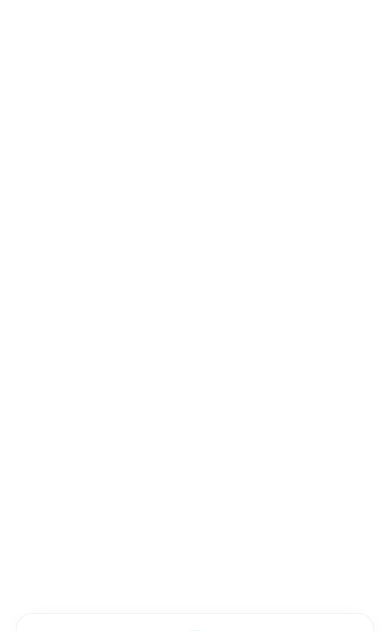
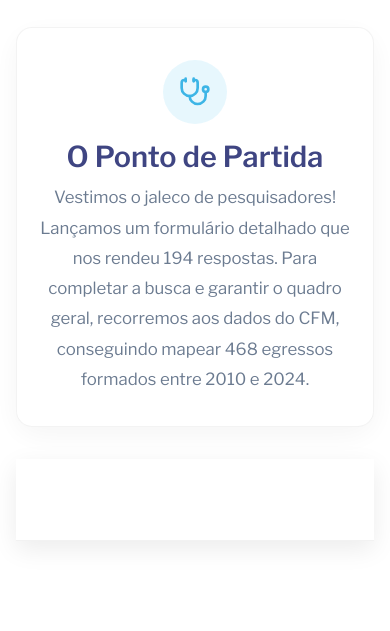
Before and after one commit to caiofeliperb/caiofeliperb.github.io, a React (Vite) app: page / in a window 390 px wide. Shown: the part 1366-1997 px from the top of the page. Built offline with nearby package versions, Linux system fonts and the light colour scheme.

Commit message:
fix(mobile): optimize layout, fix overlapping elements, remove spaces and add lazy loading

```diff
--- a/src/App.jsx
+++ b/src/App.jsx
@@ -1,13 +1,15 @@
-import React, { useState, useEffect } from 'react';
+import React, { useState, useEffect, Suspense, lazy } from 'react';
 import { DataProvider } from './context/DataContext';
 import { Sun, Moon } from 'lucide-react';
 
 import Hero from './components/Scrollytelling/Hero';
 import NarrativeMap from './components/Scrollytelling/NarrativeMap';
 import Specialties from './components/Scrollytelling/Specialties';
-import SocialCards from './components/Scrollytelling/SocialCards';
-import DashboardManager from './components/Dashboard/DashboardManager';
-import Footer from './components/Footer';
+
+// Lazy loading below-the-fold components to improve initial load time
+const SocialCards = lazy(() => import('./components/Scrollytelling/SocialCards'));
+const DashboardManager = lazy(() => import('./components/Dashboard/DashboardManager'));
+const Footer = lazy(() => import('./components/Footer'));
 
 import logoDark from './assets/uern_logo_branca.png';
 import logoLight from './assets/uern_logo_azul.png';
@@ -41,13 +43,14 @@
         <Hero />
         <NarrativeMap />
         <Specialties />
-        <SocialCards />
 
-        <div id="dashboard-section-wrapper">
-          <DashboardManager />
-        </div>
-
-        <Footer />
+        <Suspense fallback={<div style={{ textAlign: 'center', padding: '5rem', color: 'var(--text-muted)' }}>Carregando seções...</div>}>
+          <SocialCards />
+          <div id="dashboard-section-wrapper">
+            <DashboardManager />
+          </div>
+          <Footer />
+        </Suspense>
       </main>
     </DataProvider>
   );
--- a/src/components/Dashboard/Dashboard.css
+++ b/src/components/Dashboard/Dashboard.css
@@ -159,6 +159,13 @@
     }
 }
 
+@media (max-width: 768px) {
+    .dashboard-section {
+        margin-top: 6rem;
+        padding: var(--spacing-lg) 0 4rem;
+    }
+}
+
 @media (max-width: 600px) {
     .kpi-row {
         flex-direction: column;
--- a/src/components/Scrollytelling/Hero.css
+++ b/src/components/Scrollytelling/Hero.css
@@ -93,6 +93,10 @@
 }
 
 @media (max-width: 768px) {
+    .hero-section {
+        height: 155vh;
+    }
+
     .hero-metrics {
         flex-direction: column;
         gap: var(--spacing-md);
--- a/src/components/Scrollytelling/NarrativeMap.css
+++ b/src/components/Scrollytelling/NarrativeMap.css
@@ -118,6 +118,11 @@
 }
 
 @media (max-width: 768px) {
+    .narrative-intro {
+        min-height: auto;
+        padding: 5rem 1rem 3rem 1rem;
+    }
+
     .narrative-map-wrapper {
         flex-direction: column;
     }
@@ -125,33 +130,37 @@
     /* On mobile, map takes top half and sticks */
     .map-sticky {
         width: 100%;
-        height: 45vh;
-        /* Takes 45% of height */
+        height: auto;
+        max-height: 48vh;
+        /* Limit expansion */
         padding: var(--spacing-sm);
         top: 0;
         bottom: auto;
+        z-index: 20;
+        background: var(--bg-color);
+        box-shadow: 0 8px 24px rgba(0, 0, 0, 0.08);
+        border-bottom: 1px solid rgba(0, 0, 0, 0.05);
     }
 
     .narrative-scroll {
         width: 100%;
         padding: 0 var(--spacing-md);
-        margin-top: 45vh;
-        margin-bottom: 0;
-        /* Push start below map */
+        margin-top: 0;
     }
 
     .narrative-step {
-        /* Snaps to viewport on mobile per requirements */
-        scroll-snap-align: center;
+        /* Pushes text lower to not overlap with sticky map */
         min-height: 100vh;
         align-items: flex-start;
-        /* Align to top over map */
-        padding-top: 15vh;
-        padding-bottom: 10vh;
+        padding-top: 50vh;
+        padding-bottom: 20vh;
     }
 
     .step-content {
-        padding: var(--spacing-md);
+        padding: var(--spacing-lg) var(--spacing-md);
+        background: var(--bg-surface);
+        box-shadow: var(--glass-shadow);
+        border-radius: 16px;
     }
 }
 
@@ -174,69 +183,28 @@
 
 @media (max-width: 768px) {
     .infographics-wrapper {
-        gap: 0.8rem !important;
+        gap: 0.5rem !important;
         padding: 0 !important;
         justify-content: flex-start !important;
     }
 
     .info-card {
-        padding: 1rem 1.2rem !important;
-        gap: 1rem !important;
-        border-radius: 16px !important;
+        padding: 0.8rem 1rem !important;
+        gap: 0.8rem !important;
+        border-radius: 12px !important;
     }
 
     .info-card h3 {
-        font-size: 1.8rem !important;
+        font-size: 1.6rem !important;
         letter-spacing: -1px !important;
-    }
-
-    .info-card p,
-    .card-ny p {
-        font-size: 0.95rem !important;
-        line-height: 1.15 !important;
-    }
-
-    .info-card svg {
-        width: 55px !important;
-        height: 55px !important;
-    }
-
-    .card-ny span {
-        font-size: 1.8rem !important;
-    }
-
-    .card-ny>div:first-child {
-        flex: 0 0 35px !important;
-        height: 35px !important;
-    }
-
-    /* Give sticky container more room on mobile to prevent squishing the 3 cards */
-    .map-sticky {
-        height: 52vh;
-    }
-
-    .narrative-scroll {
-        margin-top: 52vh;
-    }
-}
-
-@media (max-width: 480px) {
-    .infographics-wrapper {
-        gap: 0.6rem !important;
-    }
-
-    .info-card {
-        padding: 0.8rem 1rem !important;
-        gap: 0.8rem !important;
-    }
-
-    .info-card h3 {
-        font-size: 1.5rem !important;
+        margin-bottom: 0 !important;
     }
 
     .info-card p,
     .card-ny p {
         font-size: 0.85rem !important;
+        line-height: 1.1 !important;
+        margin-top: 0.2rem !important;
     }
 
     .info-card svg {
@@ -245,14 +213,42 @@
     }
 
     .card-ny span {
-        font-size: 1.4rem !important;
+        font-size: 1.5rem !important;
     }
 
-    .map-sticky {
-        height: 55vh;
+    .card-ny>div:first-child {
+        flex: 0 0 30px !important;
+        height: 30px !important;
     }
 
-    .narrative-scroll {
-        margin-top: 55vh;
+}
+
+@media (max-width: 480px) {
+    .infographics-wrapper {
+        gap: 0.4rem !important;
     }
+
+    .info-card {
+        padding: 0.6rem 0.8rem !important;
+        gap: 0.6rem !important;
+    }
+
+    .info-card h3 {
+        font-size: 1.3rem !important;
+    }
+
+    .info-card p,
+    .card-ny p {
+        font-size: 0.75rem !important;
+    }
+
+    .info-card svg {
+        width: 35px !important;
+        height: 35px !important;
+    }
+
+    .card-ny span {
+        font-size: 1.2rem !important;
+    }
+
 }
--- a/src/components/Scrollytelling/SocialCards.css
+++ b/src/components/Scrollytelling/SocialCards.css
@@ -2,6 +2,13 @@
     padding: var(--spacing-xl) 0;
     margin-top: 12.5rem;
     overflow: hidden;
+}
+
+@media (max-width: 768px) {
+    .social-section {
+        margin-top: 4rem;
+        padding: var(--spacing-lg) 0;
+    }
 }
 
 .carousel-wrapper {
```
